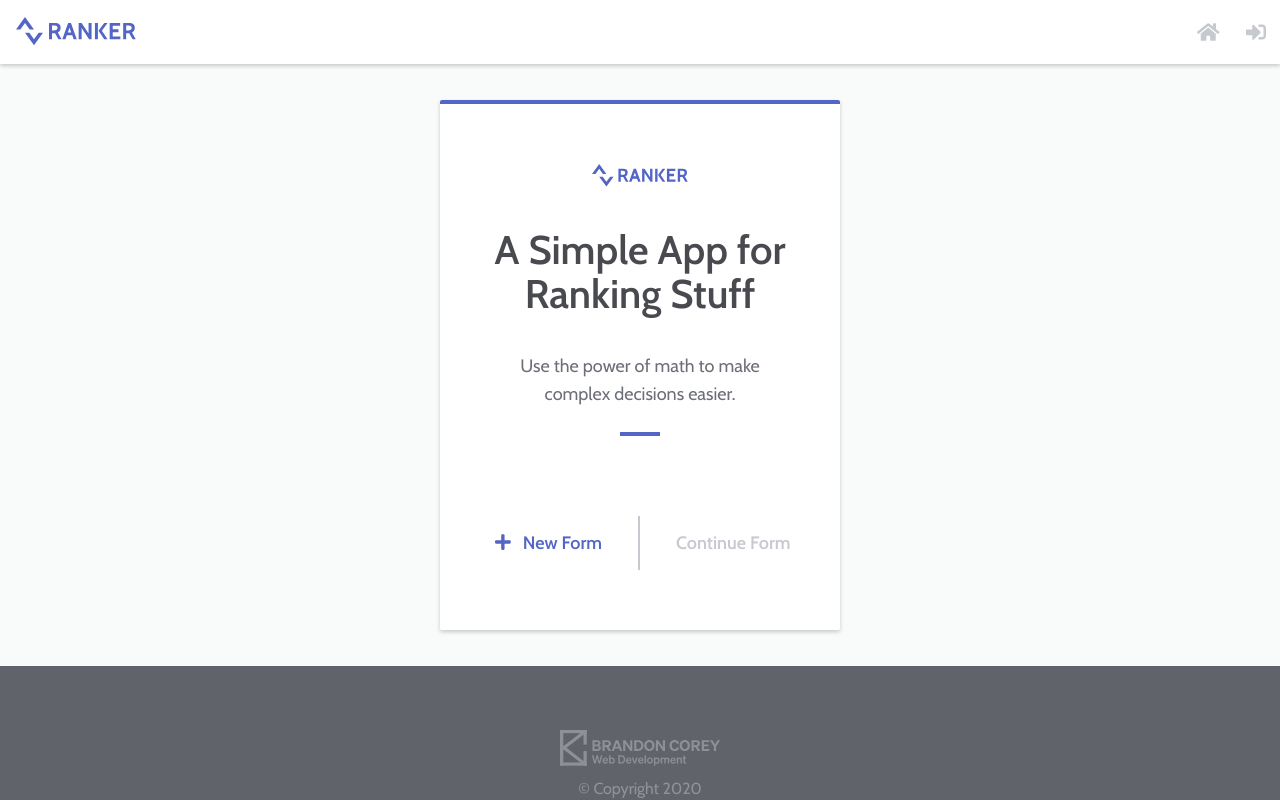
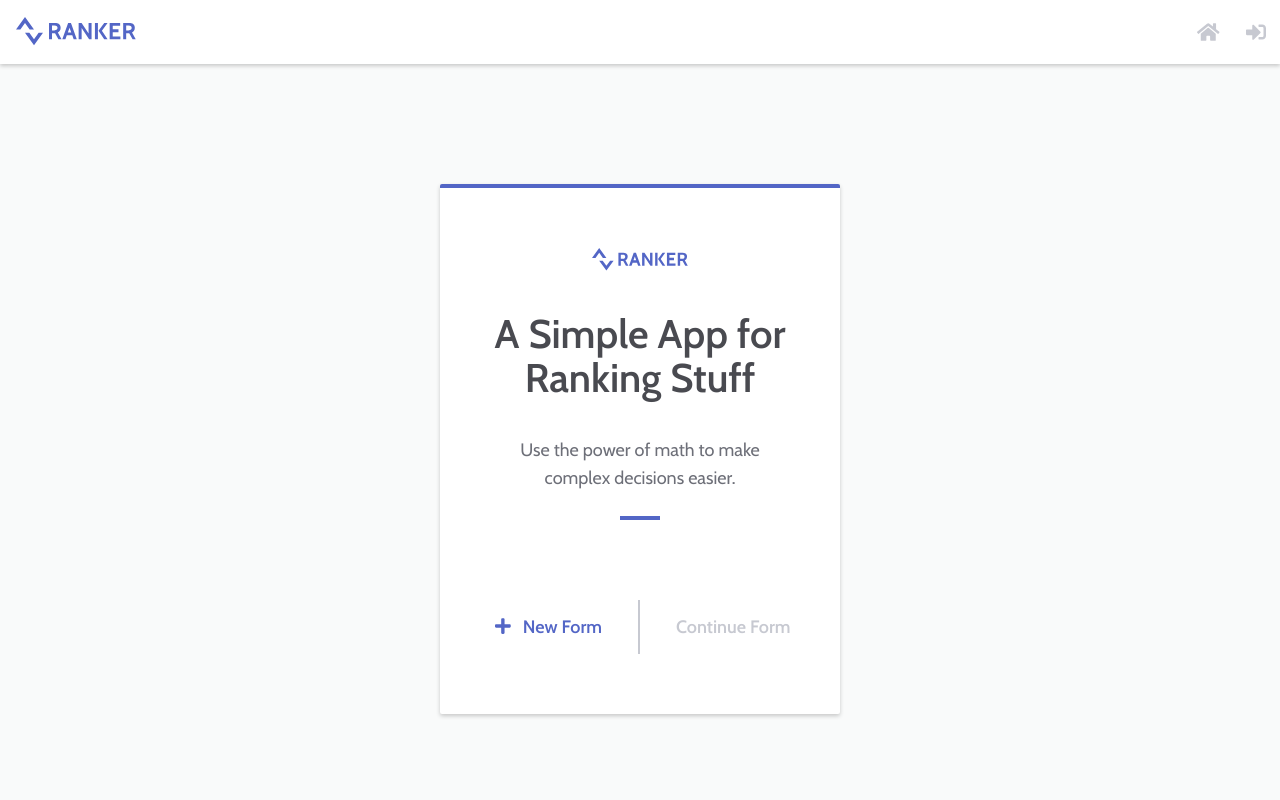
Before and after one commit to bcorey85/ranker-frontend, a React (Create React App) app: page / in a window 1280 px wide. Shown: the top 800 px of the page. Built offline with nearby package versions, Linux system fonts and the light colour scheme.

Commit message:
update content margin on all views

```diff
--- a/src/components/Layout/Content.scss
+++ b/src/components/Layout/Content.scss
@@ -3,15 +3,15 @@
 .content {
 	grid-column: 2/3;
 	grid-row: 2/3;
-	margin: 8rem 0 16rem 0;
+	margin: 12rem 0 16rem 0;
 	padding: 0 1.6rem;
 
-	@include respondv(900) {
-		margin: 3.6rem 0;
+	@include respond(900) {
+		margin: 4rem 0;
 	}
 
 	@include respond(675) {
-		margin: 1.6rem 0;
+		margin: 2.4rem 0;
 	}
 
 	@include respond(500) {
--- a/src/components/layout/Content.scss
+++ b/src/components/layout/Content.scss
@@ -3,15 +3,15 @@
 .content {
 	grid-column: 2/3;
 	grid-row: 2/3;
-	margin: 8rem 0 16rem 0;
+	margin: 12rem 0 16rem 0;
 	padding: 0 1.6rem;
 
-	@include respondv(900) {
-		margin: 3.6rem 0;
+	@include respond(900) {
+		margin: 4rem 0;
 	}
 
 	@include respond(675) {
-		margin: 1.6rem 0;
+		margin: 2.4rem 0;
 	}
 
 	@include respond(500) {
```
